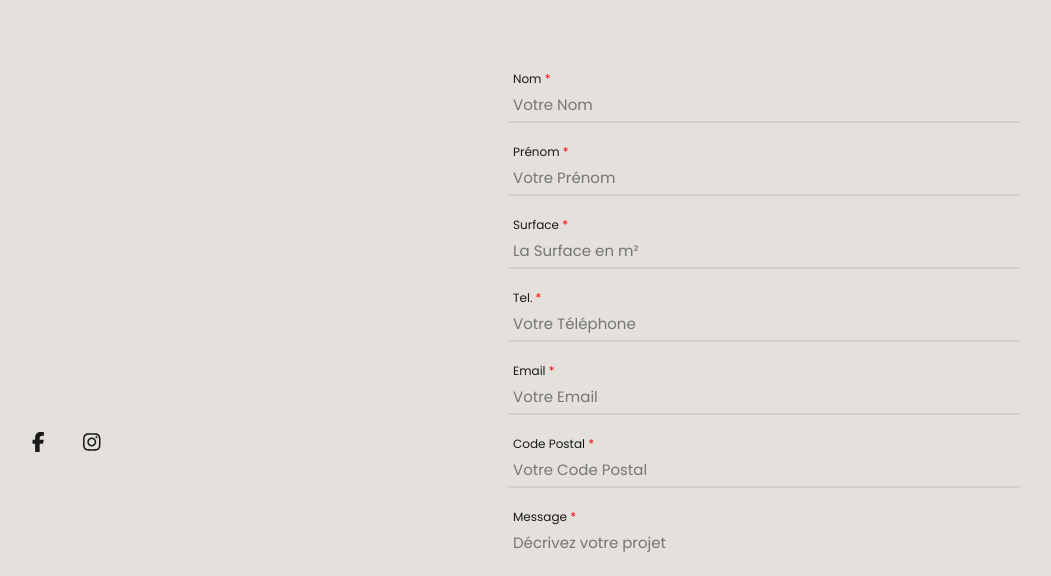
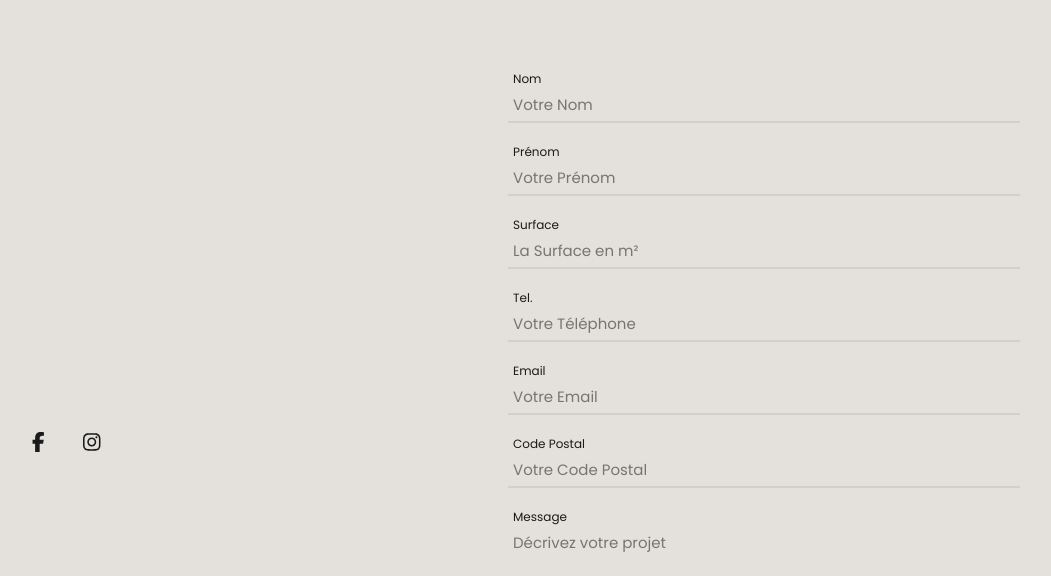
Before and after one commit to Scharlyopitz/CHEYSSOI-PARIS, a React (Vite) app: page /demarrermonprojet in a window 1280 px wide. Shown: the part 202-778 px from the top of the page, without its empty margins (132-1183 px from the left). Built offline with nearby package versions, Linux system fonts and the light colour scheme.

Commit message:
Suppression petites étoiles dans le formulaire

```diff
--- a/src/components/DemarrerMonProjet/Formulaire.jsx
+++ b/src/components/DemarrerMonProjet/Formulaire.jsx
@@ -154,9 +154,7 @@ export default function Formulaire() {
 function Nom({ informations, setInformations }) {
   return (
     <div>
-      <label htmlFor="name">
-        Nom <span>*</span>{" "}
-      </label>
+      <label htmlFor="name">Nom</label>
       <input
         placeholder="Votre Nom"
         autoComplete="off"
@@ -174,9 +172,7 @@ function Nom({ informations, setInformations }) {
 function Prenom({ informations, setInformations }) {
   return (
     <div>
-      <label htmlFor="firstName">
-        Prénom <span>*</span>{" "}
-      </label>
+      <label htmlFor="firstName">Prénom</label>
       <input
         placeholder="Votre Prénom"
         autoComplete="off"
@@ -197,9 +193,7 @@ function Prenom({ informations, setInformations }) {
 function Surface({ informations, setInformations }) {
   return (
     <div>
-      <label htmlFor="surface">
-        Surface <span>*</span>{" "}
-      </label>
+      <label htmlFor="surface">Surface</label>
       <input
         placeholder="La Surface en m²"
         autoComplete="off"
@@ -220,9 +214,7 @@ function Surface({ informations, setInformations }) {
 function Telephone({ informations, setInformations }) {
   return (
     <div>
-      <label htmlFor="tel">
-        Tel. <span>*</span>{" "}
-      </label>
+      <label htmlFor="tel">Tel.</label>
       <input
         placeholder="Votre Téléphone"
         maxLength={10}
@@ -241,9 +233,7 @@ function Telephone({ informations, setInformations }) {
 function Mail({ informations, setInformations }) {
   return (
     <div>
-      <label htmlFor="mail">
-        Email <span>*</span>
-      </label>
+      <label htmlFor="mail">Email</label>
       <input
         placeholder="Votre Email"
         autoComplete="off"
@@ -264,9 +254,7 @@ function Mail({ informations, setInformations }) {
 function CodePostal({ informations, setInformations }) {
   return (
     <div>
-      <label htmlFor="postalCode">
-        Code Postal <span>*</span>{" "}
-      </label>
+      <label htmlFor="postalCode">Code Postal</label>
       <input
         placeholder="Votre Code Postal"
         maxLength={5}
@@ -288,9 +276,7 @@ function CodePostal({ informations, setInformations }) {
 function Message({ informations, setInformations }) {
   return (
     <div>
-      <label htmlFor="msg">
-        Message <span>*</span>{" "}
-      </label>
+      <label htmlFor="msg">Message</label>
       <textarea
         autoComplete="off"
         placeholder="Décrivez votre projet"
--- a/src/sass/pages/_demarrerProjet.scss
+++ b/src/sass/pages/_demarrerProjet.scss
@@ -103,10 +103,6 @@
       flex-direction: column;
       gap: 20px;
 
-      span {
-        color: $Red;
-      }
-
       div {
         display: flex;
         flex-direction: column;
--- a/src/style/style.css
+++ b/src/style/style.css
@@ -439,9 +439,6 @@ nav .menu .link:hover::after {
   flex-direction: column;
   gap: 20px;
 }
-#demarrerprojet .formulaire .middle span {
-  color: #ff0000;
-}
 #demarrerprojet .formulaire .middle div {
   display: flex;
   flex-direction: column;
```
Also changed, not shown: 1 other file (tests, documents, lock files or other folders).
